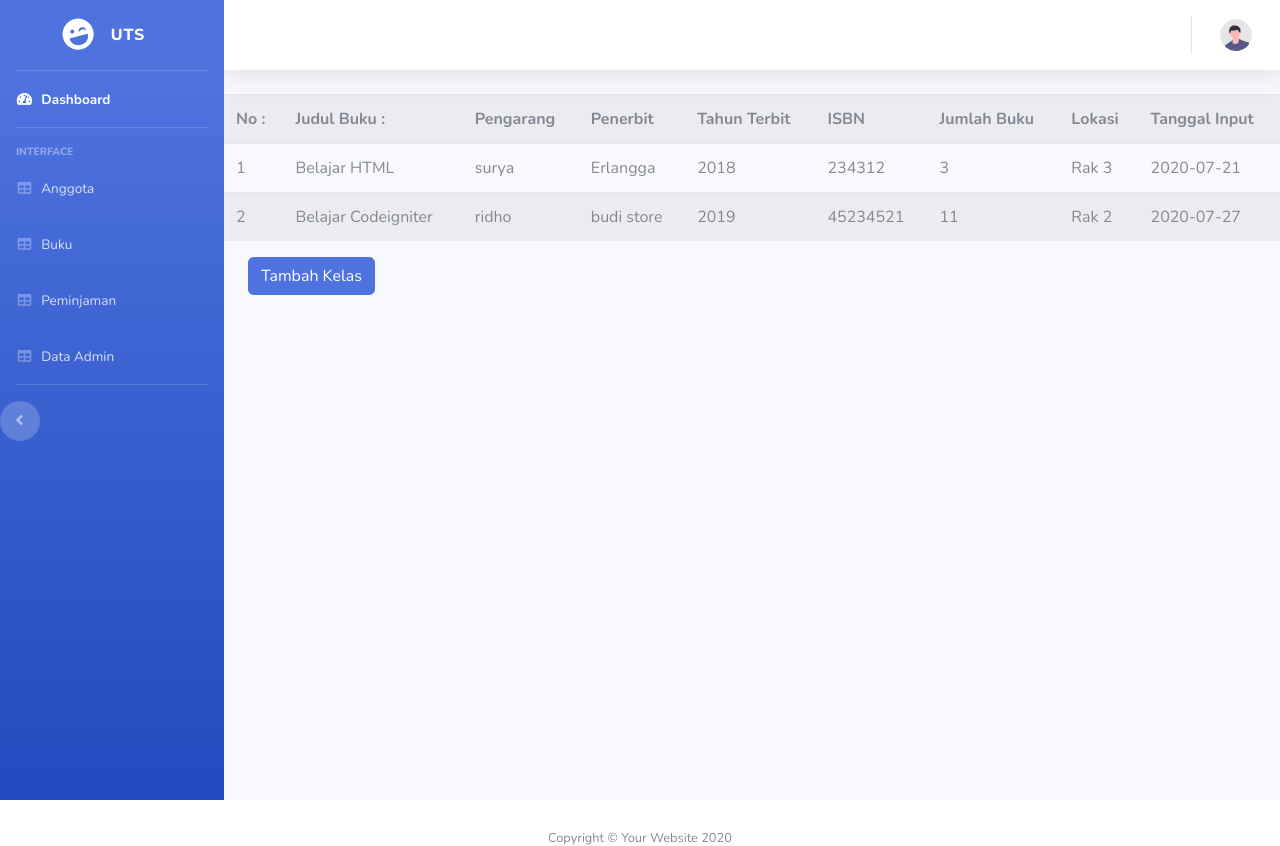
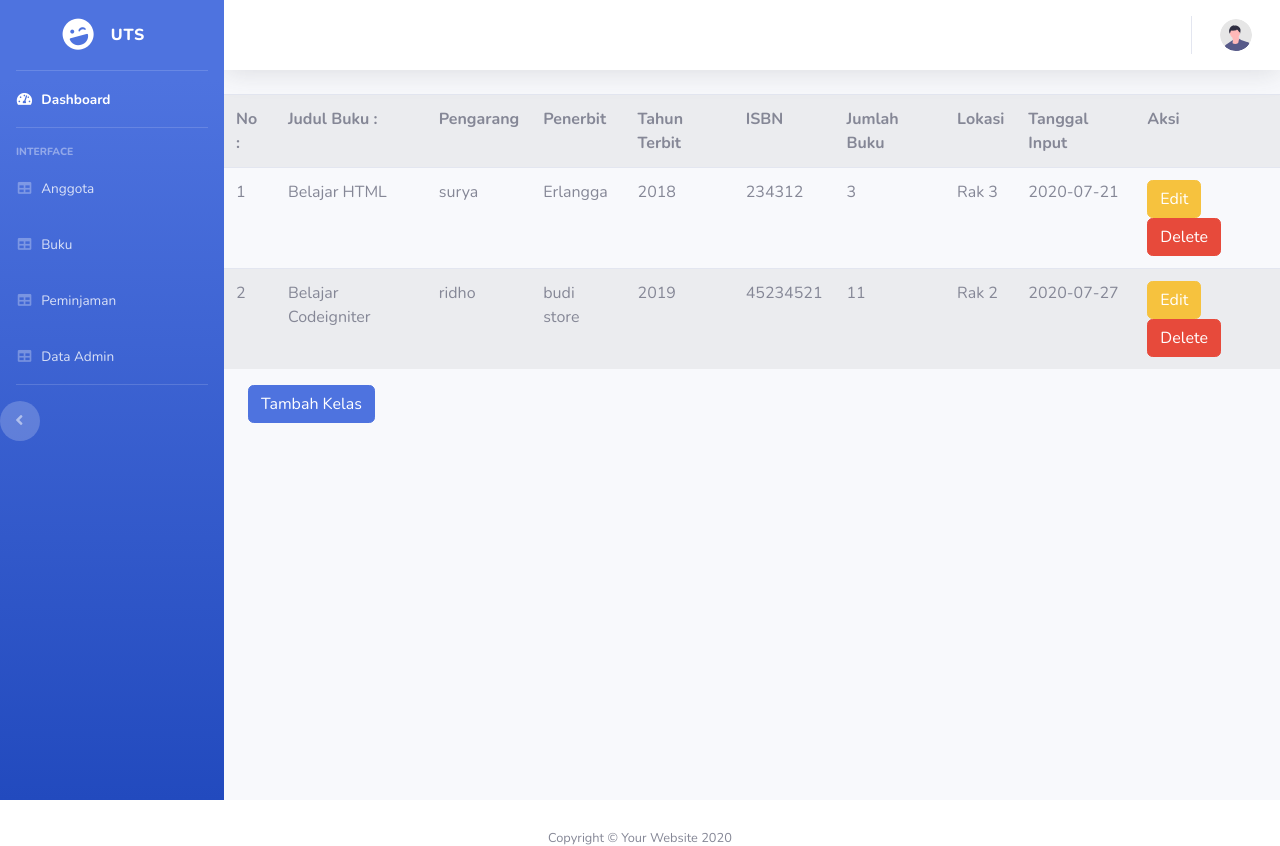
Before and after one commit to sn1uwu/uts_sani, a PHP site: page /buku.php in a window 1280 px wide. Shown: the top 846 px of the page. Run offline with PHP 8.4, Linux system fonts and the light colour scheme; data comes from the database, SQL or seed files in the repository.

Commit message:
penambahan button

```diff
--- a/showdata/showdatabuku.php
+++ b/showdata/showdatabuku.php
@@ -9,6 +9,7 @@
         <th>Jumlah Buku</th>
         <th>Lokasi</th>
         <th>Tanggal Input</th>
+        <th>Aksi</th>
     </tr>
     <?php $query = "SELECT * FROM tb_buku";
     $i = 1;
@@ -24,6 +25,13 @@
             <td><?= $data['jumlah_buku']; ?></td>
             <td><?= $data['lokasi']; ?></td>
             <td><?= $data['tgl_input']; ?></td>
+            <td><button type="button" class="btn btn-warning" data-toggle="modal" data-target="#edit<?= $data['id_buku'];?>">
+            Edit
+            </button>
+            <input type="hidden" name="">
+            <button type="button" class="btn btn-danger" data-toggle="modal" data-target="#delete<?= $data['id_buku'];?>">
+            Delete
+            </button></td>
         </tr>
     <?php endforeach; ?>
 </table>
```
Also changed, not shown: showdata/showdataanggota.php (+8 -0 lines).
